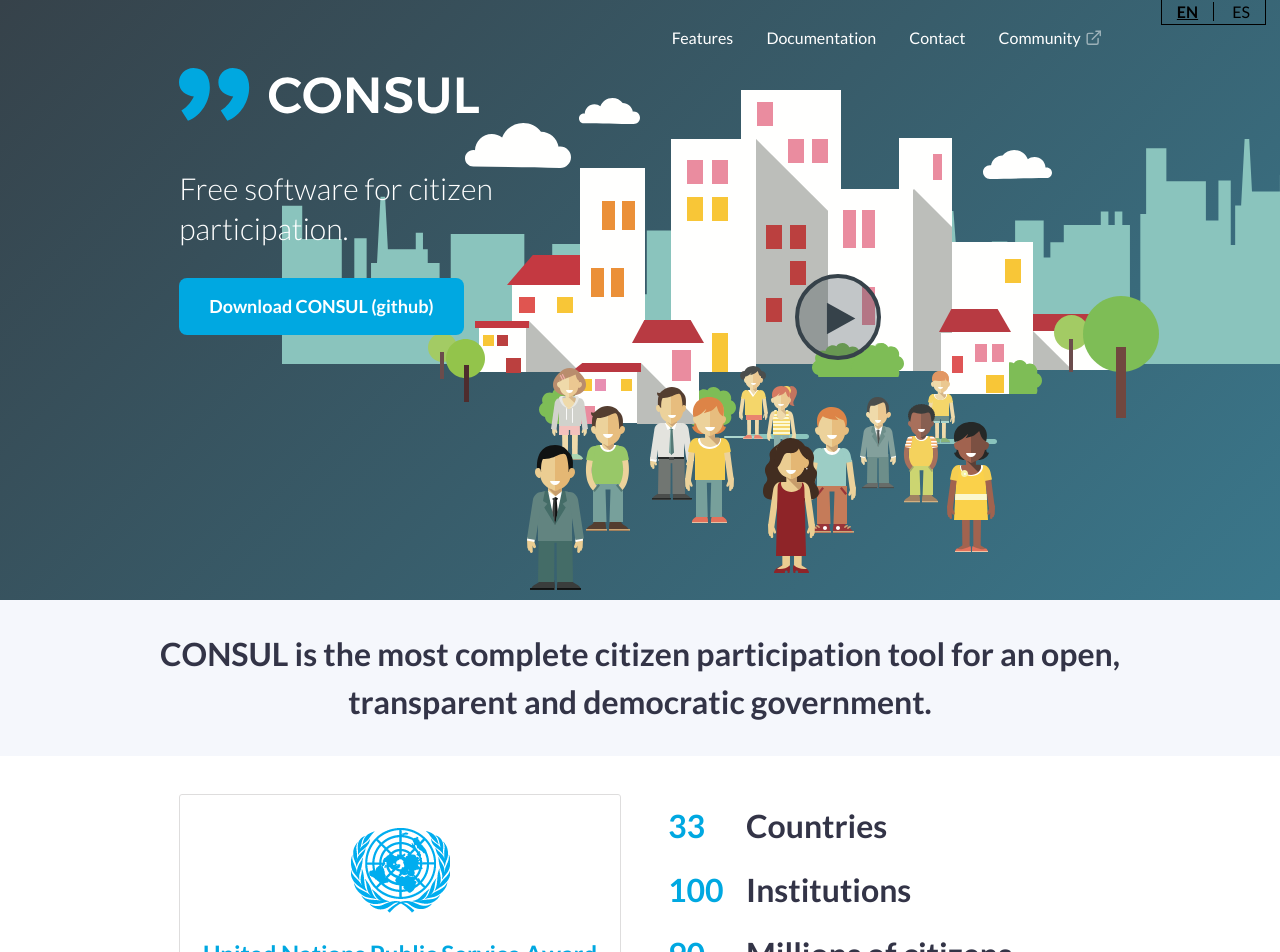
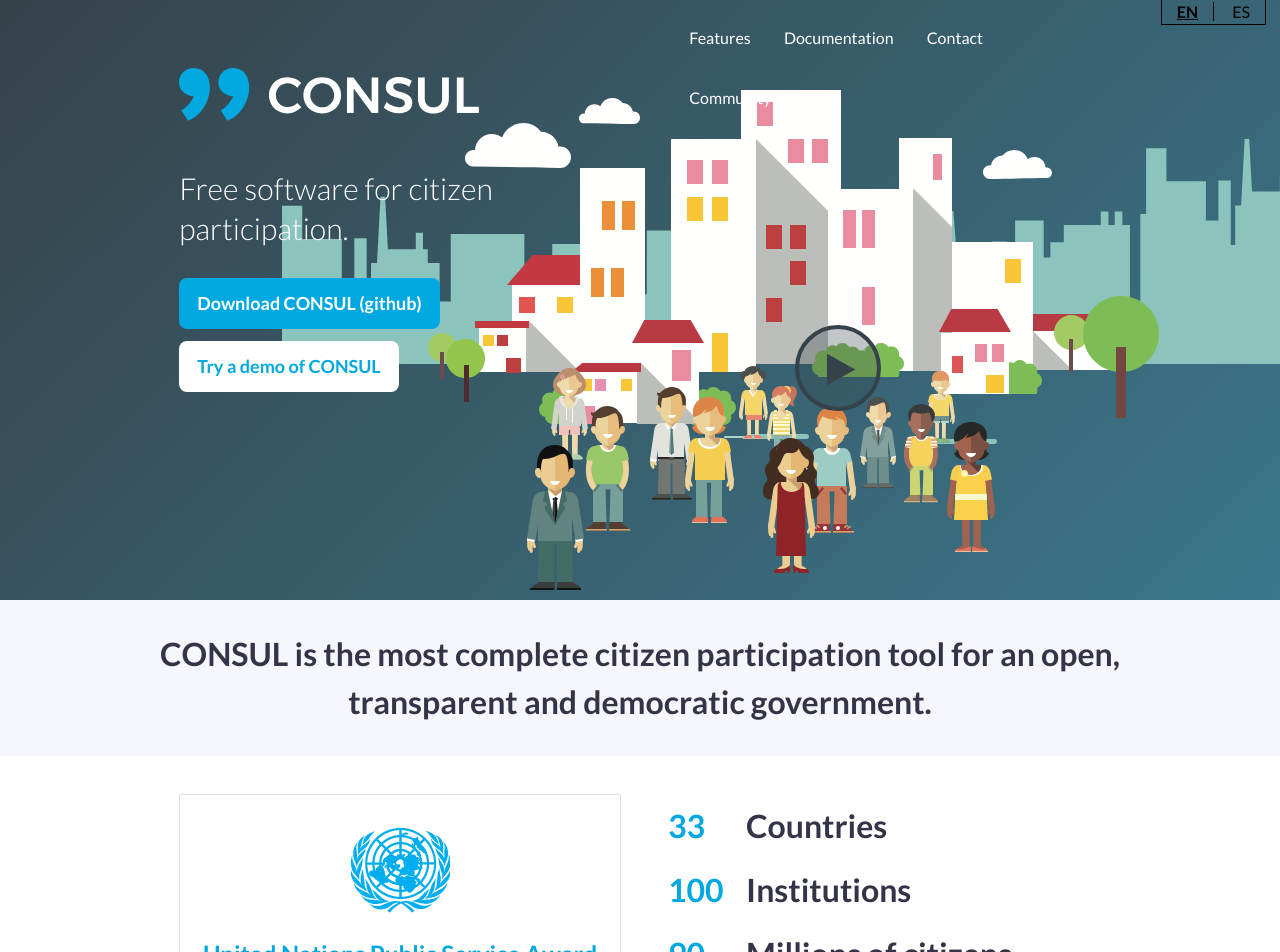
Before and after one commit to consuldemocracy/website, a Jekyll site: the page built from en/index.html, in a window 1280 px wide. Shown: the top 952 px of the page. Built offline with Jekyll 4.4.1, drawn with Linux system fonts in a browser that asks for light colours.

Commit message:
Add button to consul demo
🎉

```diff
--- a/_data/i18n/en.yml
+++ b/_data/i18n/en.yml
@@ -4,7 +4,7 @@
 header:
   consul: "CONSUL"
   description: "Free software for citizen participation."
-  button_demo: Try the demo
+  button_demo: "Try a demo of CONSUL"
   button_github: "Download CONSUL (github)"
 menu:
   title: "Discover CONSUL"
--- a/_data/i18n/es.yml
+++ b/_data/i18n/es.yml
@@ -4,7 +4,7 @@
 header:
   consul: "CONSUL"
   description: "Software libre para la participación ciudadana."
-  button_demo: "Probar la demo"
+  button_demo: "Probar demo de CONSUL"
   button_github: "Descargar CONSUL (github)"
 menu:
   title: "Descubre CONSUL"
--- a/_includes/header.html
+++ b/_includes/header.html
@@ -1,6 +1,6 @@
 <div class="container">
   <div class="row">
-    <div class="col-5">
+    <div class="col-6">
       <h1>
         <a href="/{{ page.locale  }}">
           <img src="../img/consul_logo.svg" alt="{{ site.data.i18n[page.locale].header.consul }}">
@@ -12,13 +12,17 @@
       <a href="https://github.com/consul/consul" target="_blank" class="button header">
         {{ site.data.i18n[page.locale].header.button_github }}
       </a>
+
+      <a href="https://demo.consulproject.org/" target="_blank" class="button header white">
+        {{ site.data.i18n[page.locale].header.button_demo }}
+      </a>
     </div>
 
     <button class="header-video-play" id="js-header-video-trigger" type="button">
       <img src="../img/home/play_icon.svg" alt="{{ site.data.i18n[page.locale].video.play }}">
     </button>
 
-    <div class="col-7">
+    <div class="col-6">
       <nav>
         <h2 class="show-for-sr">{{ site.data.i18n[page.locale].menu.title }}</h2>
         <a href="#features">{{ site.data.i18n[page.locale].menu.features }}</a>
--- a/_sass/_consul.scss
+++ b/_sass/_consul.scss
@@ -235,12 +235,16 @@
     background: #00a8e1;
     border: 0;
     color: #fff;
-  }
-}
+    margin-bottom: 12px;
+    margin-right: 12px;
+    padding: 12px 18px;
+    width: auto;
 
-.button ~ .button {
-  @media only screen and (min-width: $breakpoint-large) {
-    margin-left: $line-height / 2;
+    &.white {
+      background: #fff;
+      border: 0;
+      color: #00a8e1;
+    }
   }
 }
 
```
